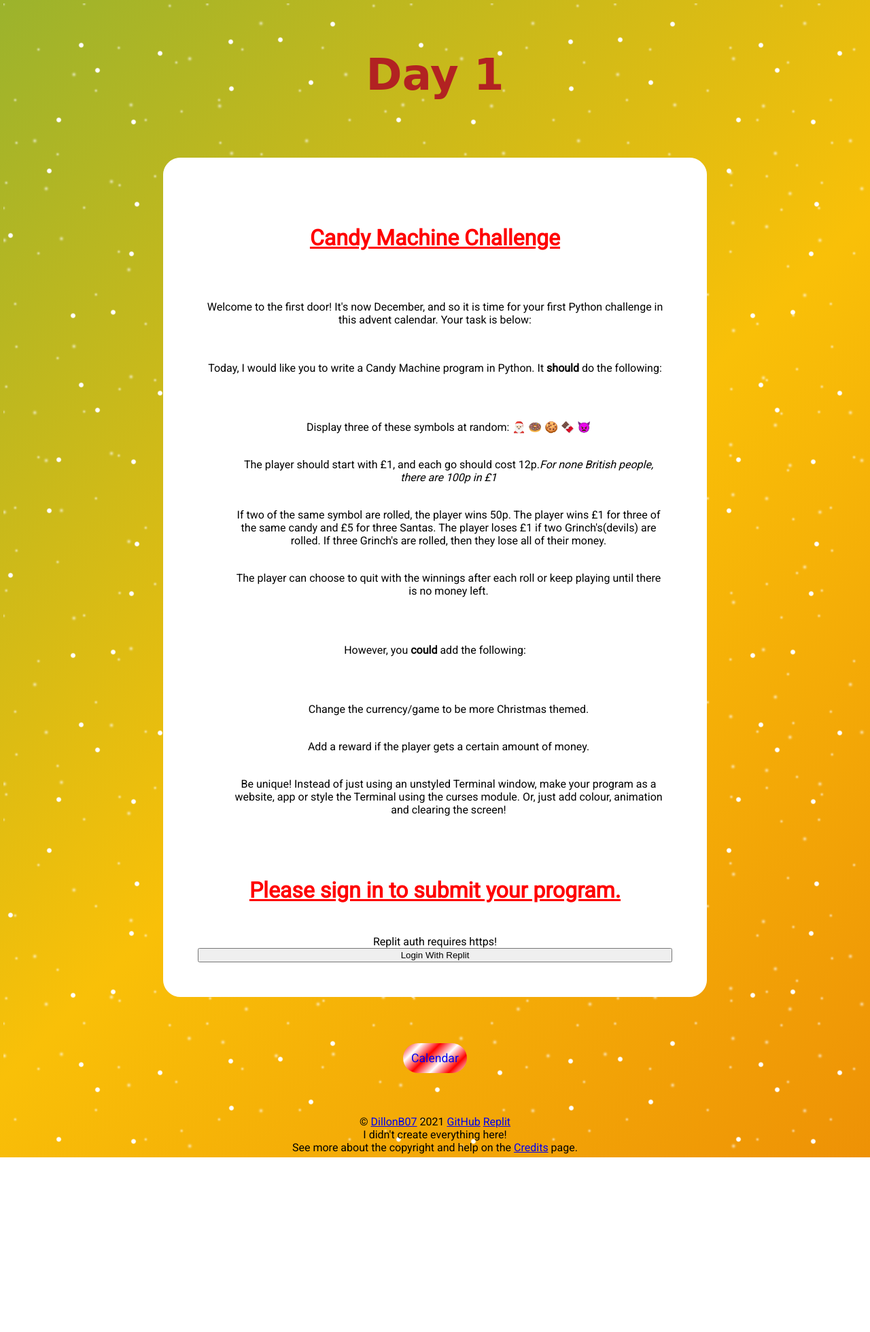
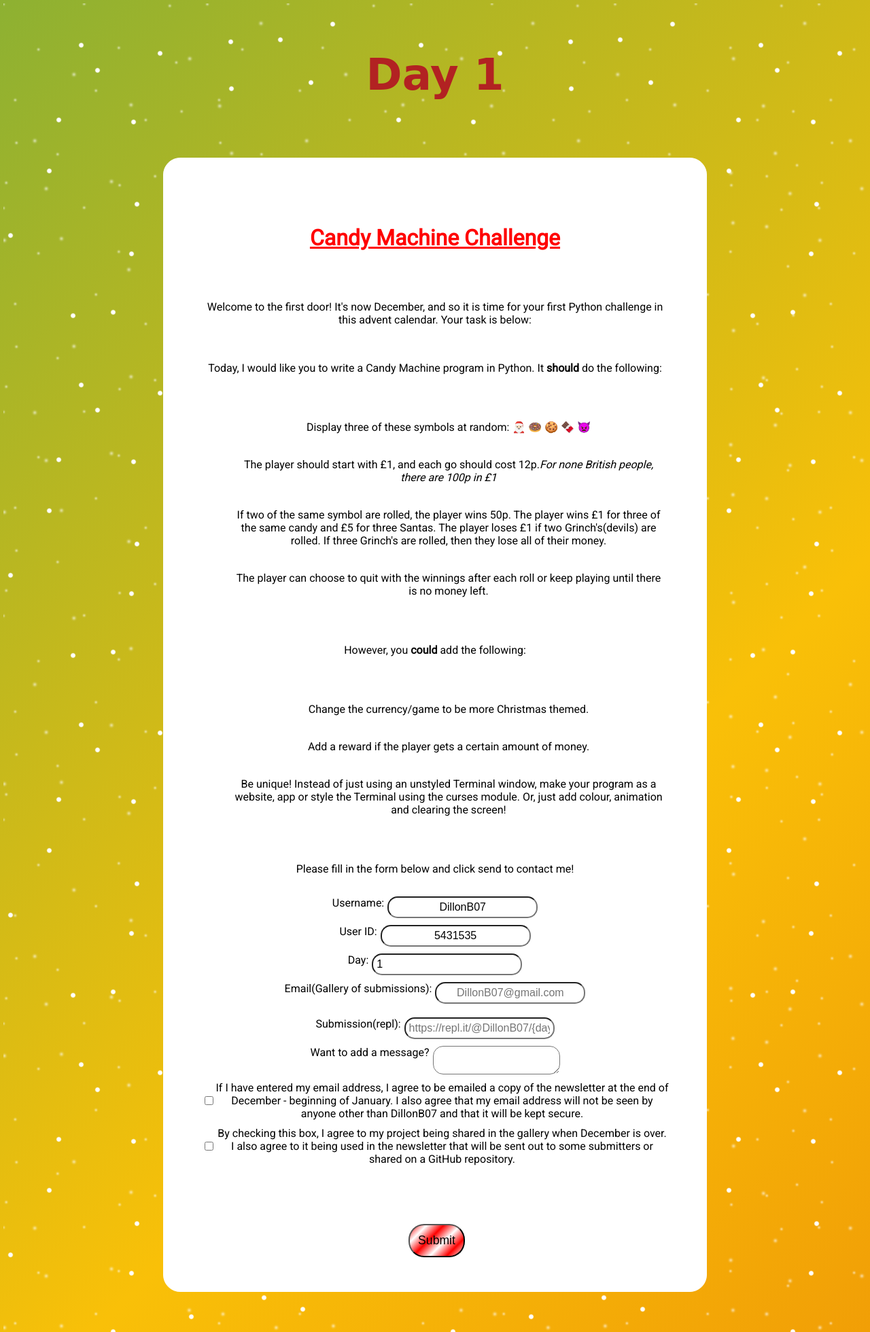
Before and after one commit to DillonB07/Python-Advent-Calendar, a Flask app: page /day/1 in a window 1280 px wide. Shown: the top 1960 px of the page at 68% size. Before the commit the page ends 1703 px from the top, so only its background shows below. Run offline with Flask 2, Linux system fonts and the light colour scheme; some web fonts are replaced.

Commit message:
Complete submission form

```diff
--- a/website/templates/days/template.html
+++ b/website/templates/days/template.html
@@ -1,17 +1,18 @@
-{% extends 'base.html' %} {% block title %}Day {{day}}{% endblock %} {% block content %}
+{% extends 'base.html' %} {% block title %}Day {{day}}{% endblock %} {% block
+content %}
 <h2 class="christmas" onclick="playSong()">Day {{day}}</h2>
 
 <div class="card">
-	<h4>{% block heading %}{% endblock %} Challenge</h4>
-	{% block day_content %}{% endblock %} {% if user_id %}
-	<p>Please fill in the form below and click send to contact me!</p>
-	<form method="POST" action="/contact-sent">
-		<label for="name"
+  <h4>{% block heading %}{% endblock %} Challenge</h4>
+  {% block day_content %}{% endblock %} {% if user_id %}
+  <p>Please fill in the form below and click send to contact me!</p>
+  <form method="POST" action="/submit">
+    <label for="name"
       >Username:
       <input
         class="center"
         type="text"
-        name="s-name"
+        name="name"
         value="{{user_name}}"
         readonly
       />
@@ -21,10 +22,14 @@
       <input
         class="center"
         type="text"
-        name="s-id"
+        name="id"
         value="{{user_id}}"
         readonly
       />
+    </label>
+    <label for="day"
+      >Day:
+      <input type="number" name="day" value="{{day}}" readonly />
     </label>
     <label for="email"
       >Email(Gallery of submissions):
@@ -35,8 +40,7 @@
         placeholder="{{user_name}}@gmail.com"
       />
     </label>
-    <label for="subject"
-      >
+    <label for="subject">
       <input
         class="center"
         type="text"
@@ -45,7 +49,8 @@
         hidden
       />
     </label>
-    <label for="link">Submission(repl):
+    <label for="link"
+      >Submission(repl):
       <input
         class="center"
         type="link"
@@ -65,8 +70,12 @@
       that my email address will not be seen by anyone other than DillonB07 and
       that it will be kept secure.
     </label>
-    <label for='gallery-confirmation'>
-        <input type='checkbox' name='gallery-confirmation'>By checking this box, I agree to my project being shared in the gallery when December is over. I also agree to it being used in the newsletter that will be sent out to some submitters or shared on a GitHub repository.
+    <label for="gallery-confirmation">
+      <input type="checkbox" name="gallery-confirmation" />By checking this box,
+      I agree to my project being shared in the gallery when December is over. I
+      also agree to it being used in the newsletter that will be sent out to
+      some submitters or shared on a GitHub repository.</label
+    >
     <label for="robot">
       <div
         name="robot"
--- a/website/views.py
+++ b/website/views.py
@@ -1,6 +1,9 @@
 from flask import render_template, Blueprint, redirect, url_for, request
 import time
 from descriptions import descriptions, patient, wonder
+from dill_tils.flask import is_human
+from dill_tils.email import Email
+import os
 
 views = Blueprint('views', __name__)
 
@@ -53,8 +56,8 @@ def day(request_day: str):
         user_name = request.headers['X-Replit-User-Name']
         user_id = request.headers['X-Replit-User-Id']
     except KeyError:
-        user_name = False
-        user_id = False
+        user_name = 'DillonB07'
+        user_id = '5431535'
 
     # REMOVE/COMMENT THIS LINE IN PRODUCTION
     return render_template(f'days/{request_day}.html', day=request_day, user_name=user_name, user_id=user_id)
@@ -65,6 +68,57 @@ def day(request_day: str):
         return render_template(f'days/{request_day}.html', day=request_day, user_name=user_name, user_id=user_id)
 
 
+@views.route('/submit', methods=['GET', 'POST'])
+def contact_logic():
+    if request.method == 'POST':
+        name = request.form['name']
+        id = request.form['id']
+        try:
+            email = request.form['email']
+        except KeyError:
+            email = 'withheld'
+        subject = request.form['subject']
+        link = request.form['link']
+        message = request.form['message']
+        day = request.form['day']
+        email_confirmation = request.form['email-confirmation']
+        gallery_confirmation = request.form['gallery-confirmation']
+        captcha_response = request.form['g-recaptcha-response']
+
+        message = f"""
+        New Advent calendar form submission!
+        {name} has submitted an entry for day {day}.
+        Their email is {email} and their id is {id}.
+
+        Submission link: {link}
+
+        Email confirmation: {email_confirmation}
+        Gallery Confirmation: {gallery_confirmation}
+        Captcha Response: {captcha_response}
+
+        Additional information:
+        {message}
+        """
+
+        if not is_human(captcha_response):
+            print('Bot attempt!')
+            return redirect(url_for('views.contact'))
+
+        recipient = os.environ['RECIPIENT']
+        sender = os.environ['SENDER']
+        password = os.environ['PASSWORD']
+        e = Email(recipient, sender, password)
+        sent = e.send_email(subject)
+
+        if sent:
+            return render_template('success.html')
+        else:
+            return render_template('failure.html')
+
+    else:
+        return redirect(f'day/{day}')
+
+
 @views.route('/credits')
 def credits():
     return render_template('credits.html')
```
Also changed, not shown: 1 other file.
